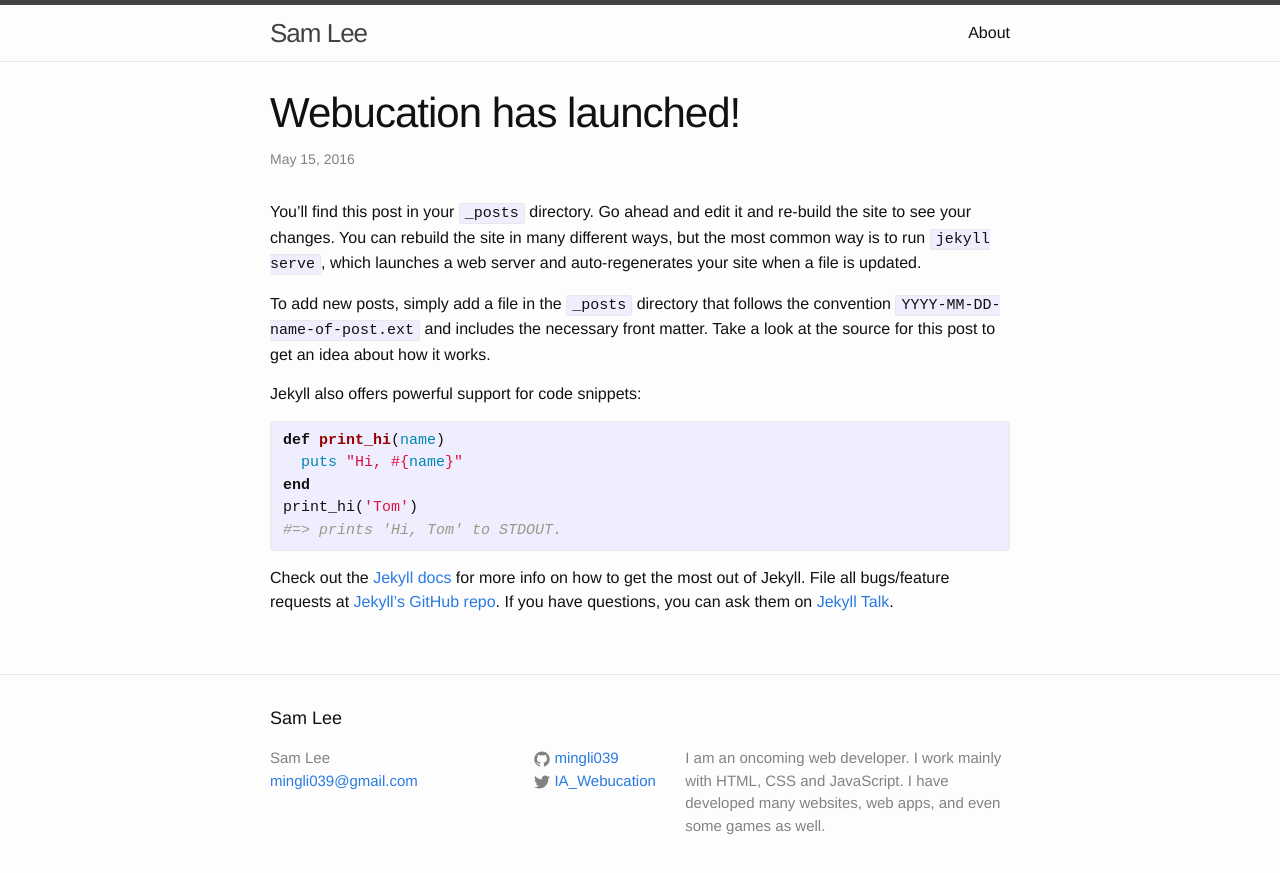
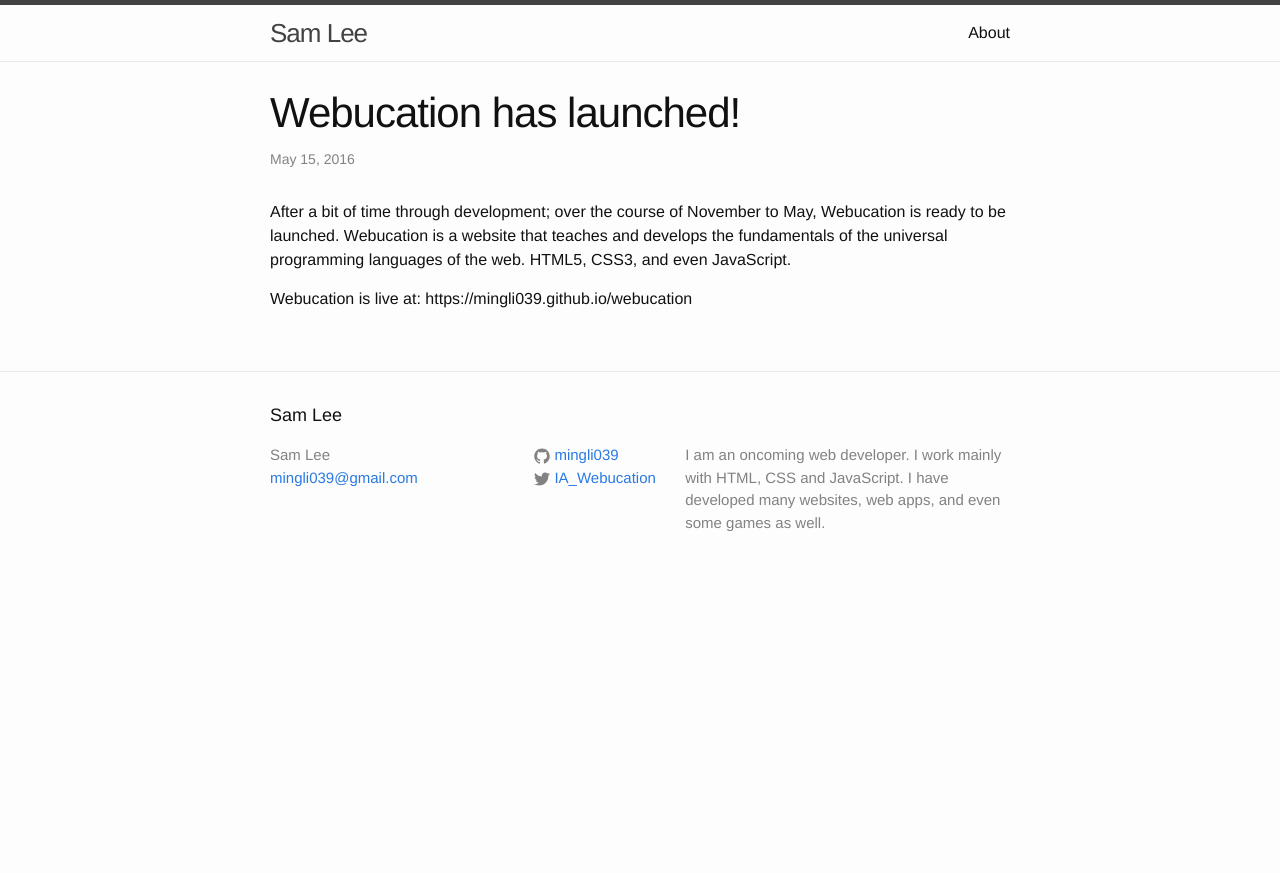
Before and after one commit to mingli039/mingli039.github.io, a Jekyll site: the page built from _posts/2016-05-14-welcome-to-jekyll.markdown, in a window 1280 px wide. Shown: the top 873 px of the page. Built offline with Jekyll 4.4.1, drawn with Linux system fonts in a browser that asks for light colours.

Commit message:
Update 2016-05-14-welcome-to-jekyll.markdown

```diff
--- a/_posts/2016-05-14-welcome-to-jekyll.markdown
+++ b/_posts/2016-05-14-welcome-to-jekyll.markdown
@@ -3,21 +3,9 @@ layout: post
 title:  "Webucation has launched!"
 date:   2016-05-14 19:44:57 -0500
 ---
-You’ll find this post in your `_posts` directory. Go ahead and edit it and re-build the site to see your changes. You can rebuild the site in many different ways, but the most common way is to run `jekyll serve`, which launches a web server and auto-regenerates your site when a file is updated.
+After a bit of time through development; over the course of November to May, Webucation is ready to be launched. Webucation is a website that teaches and develops the fundamentals of the universal programming languages of the web. HTML5, CSS3, and even JavaScript.
 
-To add new posts, simply add a file in the `_posts` directory that follows the convention `YYYY-MM-DD-name-of-post.ext` and includes the necessary front matter. Take a look at the source for this post to get an idea about how it works.
-
-Jekyll also offers powerful support for code snippets:
-
-{% highlight ruby %}
-def print_hi(name)
-  puts "Hi, #{name}"
-end
-print_hi('Tom')
-#=> prints 'Hi, Tom' to STDOUT.
-{% endhighlight %}
-
-Check out the [Jekyll docs][jekyll-docs] for more info on how to get the most out of Jekyll. File all bugs/feature requests at [Jekyll’s GitHub repo][jekyll-gh]. If you have questions, you can ask them on [Jekyll Talk][jekyll-talk].
+Webucation is live at: https://mingli039.github.io/webucation
 
 [jekyll-docs]: http://jekyllrb.com/docs/home
 [jekyll-gh]:   https://github.com/jekyll/jekyll
```
